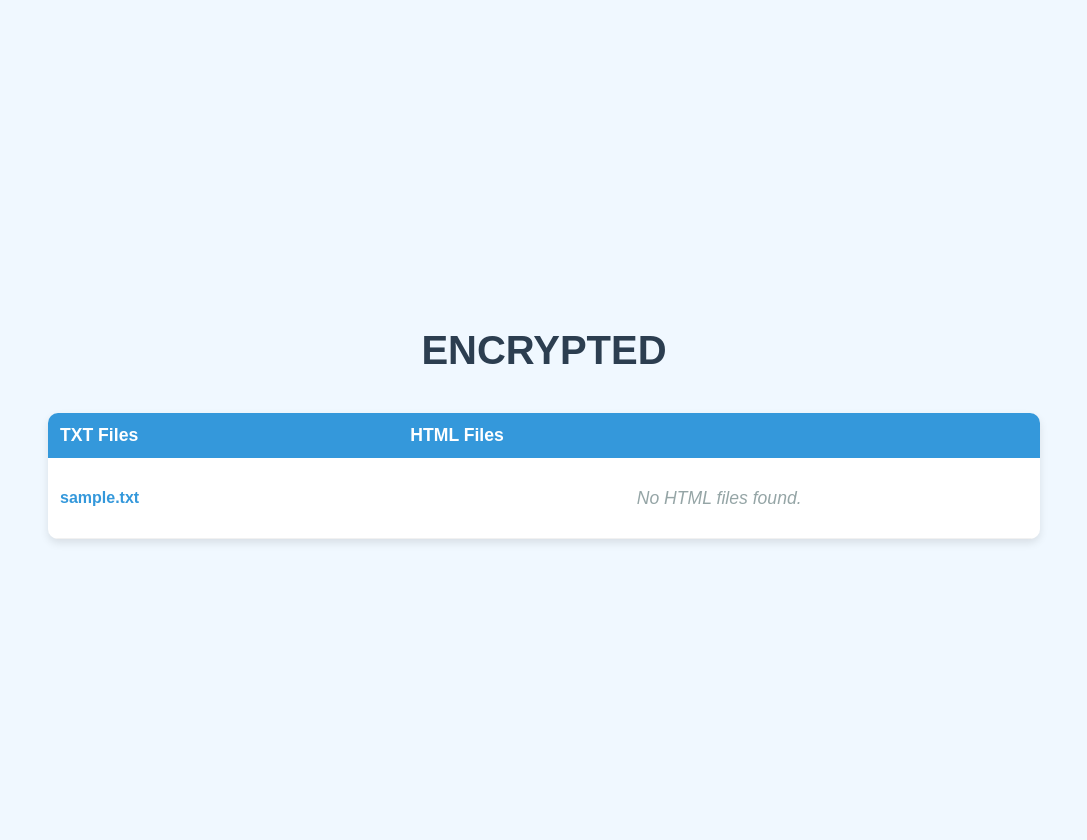
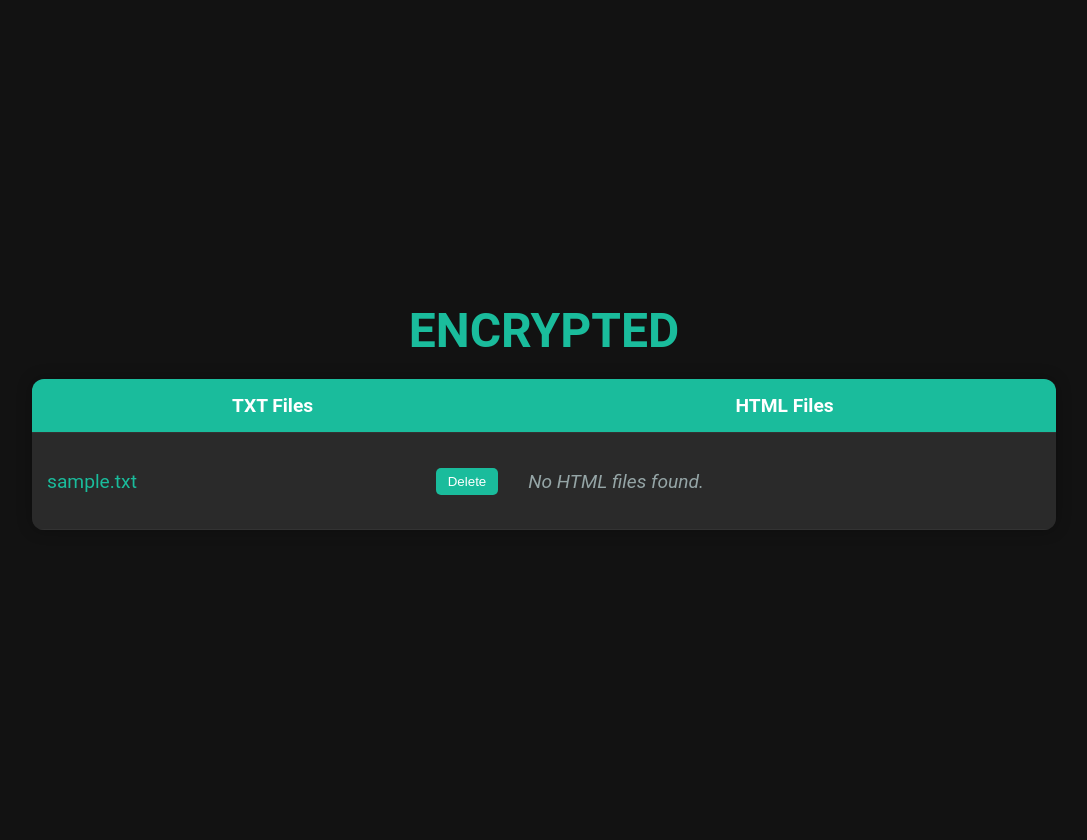
Before and after one commit to Rohindh143No/Chat_Memoriez, a Django app: page /selif/display/ in a window 1280 px wide. Shown: the whole page, without its empty margins (96-1183 px from the left). After the commit the page ends 530 px from the top, so only its background shows below. Run offline with Django 4.2, Linux system fonts and the light colour scheme.

Commit message:
updated 2

```diff
--- a/file_display/templates/file_display/elif.html
+++ b/file_display/templates/file_display/elif.html
@@ -3,108 +3,188 @@
 <head>
     <meta charset="UTF-8">
     <meta name="viewport" content="width=device-width, initial-scale=1.0">
-    <title>ELIF</title>
+    <title>ENCRYPTED</title>
     <style>
         /* General body styling */
         body {
-            font-family: Arial, sans-serif;
-            background-color: #f0f8ff;
-            padding: 20px;
+            font-family: 'Roboto', sans-serif;
+            background-color: #121212;
             margin: 0;
-            height: 100vh;
+            padding: 0;
+            color: #fff;
             display: flex;
-            flex-direction: column;
             justify-content: center;
             align-items: center;
+            height: 100vh;
+            flex-direction: column;
+            text-align: center;
         }
 
         h1 {
-            color: #2c3e50;
-            font-size: 2.5rem;
+            font-size: 3rem;
+            color: #1abc9c; /* Aqua color */
             margin-bottom: 20px;
-            text-align: center;
+            text-transform: uppercase;
         }
 
         /* Table styling */
         table {
             width: 80%;
             border-collapse: collapse;
-            margin-top: 20px;
-            box-shadow: 0 4px 8px rgba(0, 0, 0, 0.1);
-            border-radius: 10px;
+            box-shadow: 0 0 15px rgba(0, 0, 0, 0.3);
+            border-radius: 12px;
             overflow: hidden;
-            background-color: #fff;
-            transform: scale(0.98);
-            animation: scaleUp 0.5s ease-in-out forwards;
+            background-color: #1f1f1f;
+            animation: fadeIn 0.5s ease-out forwards;
         }
 
-        /* Table header styling */
-        th {
-            background-color: #3498db;
-            color: #fff;
+        th, td {
+            padding: 15px;
+            font-size: 1.2rem;
             text-align: left;
-            padding: 12px;
-            font-size: 1.1rem;
+            border-bottom: 1px solid #333;
         }
 
-        /* Table data cell styling */
-        td {
-            padding: 12px;
-            text-align: left;
-            border-bottom: 1px solid #f1f1f1;
-            font-size: 1rem;
+        th {
+            background-color: #1abc9c; /* Aqua color */
+            color: white;
+            font-weight: bold;
         }
 
-        /* Hover effect for rows */
-        tr:hover {
-            background-color: #f9fafb;
-            transform: translateX(5px);
-            transition: background-color 0.3s ease, transform 0.3s ease;
+        td {
+            background-color: #2a2a2a;
         }
 
-        /* Link styling */
-        a {
-            text-decoration: none;
-            color: #3498db;
-            font-weight: bold;
-            transition: color 0.3s ease;
+        tr:nth-child(even) td {
+            background-color: #333;
         }
 
-        a:hover {
-            color: #1abc9c;
+        tr:hover {
+            background-color: #444;
+            transition: background-color 0.3s ease;
         }
 
-        /* Empty message styling */
+        .file-actions {
+            display: flex;
+            align-items: center;
+            justify-content: space-between;
+        }
+
+        .delete-btn {
+            background-color: #1abc9c; /* Aqua color */
+            color: white;
+            padding: 6px 12px;
+            border: none;
+            border-radius: 5px;
+            cursor: pointer;
+            transition: background-color 0.3s ease;
+        }
+
+        .delete-btn:hover {
+            background-color: #16a085; /* Darker aqua color */
+        }
+
         .empty-message {
-            text-align: center;
             color: #95a5a6;
+            font-size: 1.2rem;
             font-style: italic;
-            font-size: 1.1rem;
         }
 
         /* Animation for table */
-        @keyframes scaleUp {
+        @keyframes fadeIn {
             from {
-                transform: scale(0.5);
+                opacity: 0;
+                transform: translateY(-20px);
+            }
+            to {
+                opacity: 1;
+                transform: translateY(0);
+            }
+        }
+
+        /* Custom Confirmation Modal */
+        .confirmation-modal {
+            position: fixed;
+            top: 0;
+            left: 0;
+            width: 100%;
+            height: 100%;
+            background-color: rgba(0, 0, 0, 0.5);
+            display: none;
+            justify-content: center;
+            align-items: center;
+            animation: fadeInModal 0.3s ease-out forwards;
+        }
+
+        .modal-content {
+            background-color: #333;
+            padding: 20px;
+            border-radius: 8px;
+            width: 300px;
+            text-align: center;
+            color: white;
+        }
+
+        .modal-buttons {
+            display: flex;
+            justify-content: space-around;
+            margin-top: 15px;
+        }
+
+        .modal-buttons button {
+            padding: 8px 16px;
+            border: none;
+            border-radius: 5px;
+            cursor: pointer;
+            transition: background-color 0.3s ease;
+        }
+
+        .cancel-btn {
+            background-color: #e74c3c;
+        }
+
+        .confirm-btn {
+            background-color: #1abc9c;
+        }
+
+        .cancel-btn:hover {
+            background-color: #c0392b;
+        }
+
+        .confirm-btn:hover {
+            background-color: #16a085;
+        }
+
+        /* Animation for confirmation modal */
+        @keyframes fadeInModal {
+            from {
                 opacity: 0;
             }
             to {
-                transform: scale(1);
                 opacity: 1;
             }
         }
 
+        /* Responsive design */
+        @media (max-width: 768px) {
+            table {
+                width: 100%;
+            }
+            h1 {
+                font-size: 2.5rem;
+            }
+        }
     </style>
 </head>
 <body>
     <h1>ENCRYPTED</h1>
 
-    <!-- Table for displaying files -->
     <table>
         <thead>
             <tr>
-                <th>TXT Files</th>
-                <th>HTML Files</th>
+                <th style="text-align: center;">TXT Files</th>
+<th style="text-align: center;">HTML Files</th>
+
             </tr>
         </thead>
         <tbody>
@@ -113,7 +193,12 @@
                     {% if txt_files %}
                         <ul style="list-style-type: none; padding-left: 0;">
                             {% for file in txt_files %}
-                                <li><a href="{% url 'display_chat_file' file %}">{{ file }}</a></li>
+                                <li>
+                                    <div class="file-actions">
+                                        <a href="{% url 'display_chat_file' file %}" style="color: #1abc9c; text-decoration: none;">{{ file }}</a>
+                                        <button class="delete-btn" onclick="showConfirmModal('{{ file }}', 'txt')">Delete</button>
+                                    </div>
+                                </li>
                             {% endfor %}
                         </ul>
                     {% else %}
@@ -124,7 +209,12 @@
                     {% if html_files %}
                         <ul style="list-style-type: none; padding-left: 0;">
                             {% for file in html_files %}
-                                <li><a href="{% url 'display_chat_file' file %}">{{ file }}</a></li>
+                                <li>
+                                    <div class="file-actions">
+                                        <a href="{% url 'display_chat_file' file %}" style="color: #1abc9c; text-decoration: none;">{{ file }}</a>
+                                        <button class="delete-btn" onclick="showConfirmModal('{{ file }}', 'html')">Delete</button>
+                                    </div>
+                                </li>
                             {% endfor %}
                         </ul>
                     {% else %}
@@ -135,5 +225,48 @@
         </tbody>
     </table>
 
+    <!-- Custom Confirmation Modal -->
+    <div id="confirmation-modal" class="confirmation-modal">
+        <div class="modal-content">
+            <p id="confirm-message">Are you sure you want to delete this file?</p>
+            <div class="modal-buttons">
+                <button class="cancel-btn" onclick="closeConfirmModal()">Cancel</button>
+                <button class="confirm-btn" id="confirm-btn" onclick="deleteFile()">Confirm</button>
+            </div>
+        </div>
+    </div>
+
+    <script>
+        let fileToDelete = '';
+        let fileTypeToDelete = '';
+
+        // Show confirmation modal
+        function showConfirmModal(filename, filetype) {
+            fileToDelete = filename;
+            fileTypeToDelete = filetype;
+            const confirmMessage = `Are you sure you want to delete the ${filetype.toUpperCase()} file: ${filename}?`;
+            document.getElementById('confirm-message').innerText = confirmMessage;
+            document.getElementById('confirmation-modal').style.display = 'flex';
+        }
+
+        // Close confirmation modal
+        function closeConfirmModal() {
+            document.getElementById('confirmation-modal').style.display = 'none';
+        }
+
+        // Delete the file
+        function deleteFile() {
+            // In a real-world scenario, send an AJAX request to the server to delete the file
+            alert(`${fileTypeToDelete.toUpperCase()} file '${fileToDelete}' deleted successfully!`);
+
+            // Simulate file removal (for demo purposes)
+            const listItem = document.querySelector(`li:has(button[onclick="showConfirmModal('${fileToDelete}', '${fileTypeToDelete}')"])`);
+            if (listItem) {
+                listItem.remove();
+            }
+
+            closeConfirmModal();
+        }
+    </script>
 </body>
 </html>
```
Also changed, not shown: chat/program.py (+25 -12 lines), memoriez/settings.py (+6 -22 lines).
